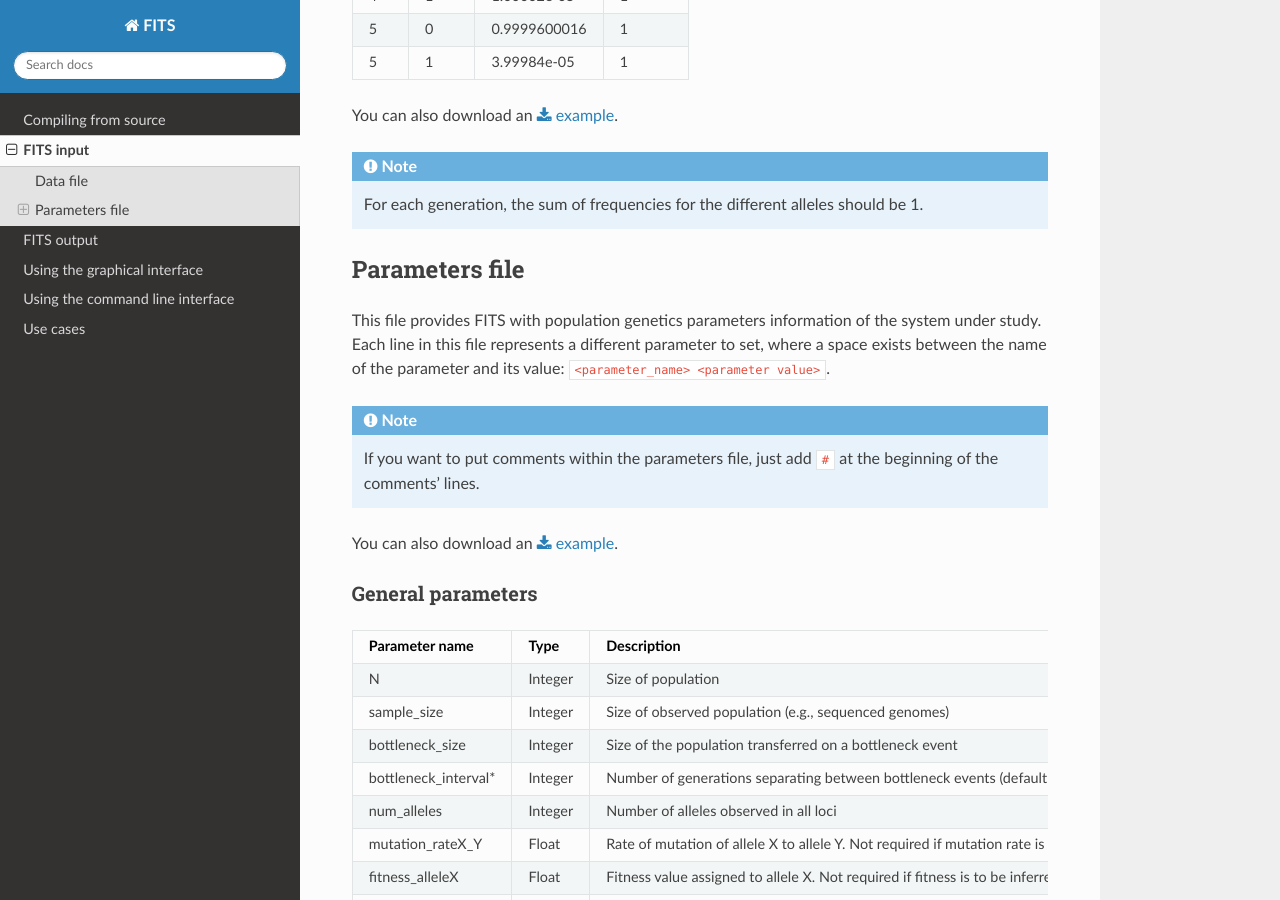
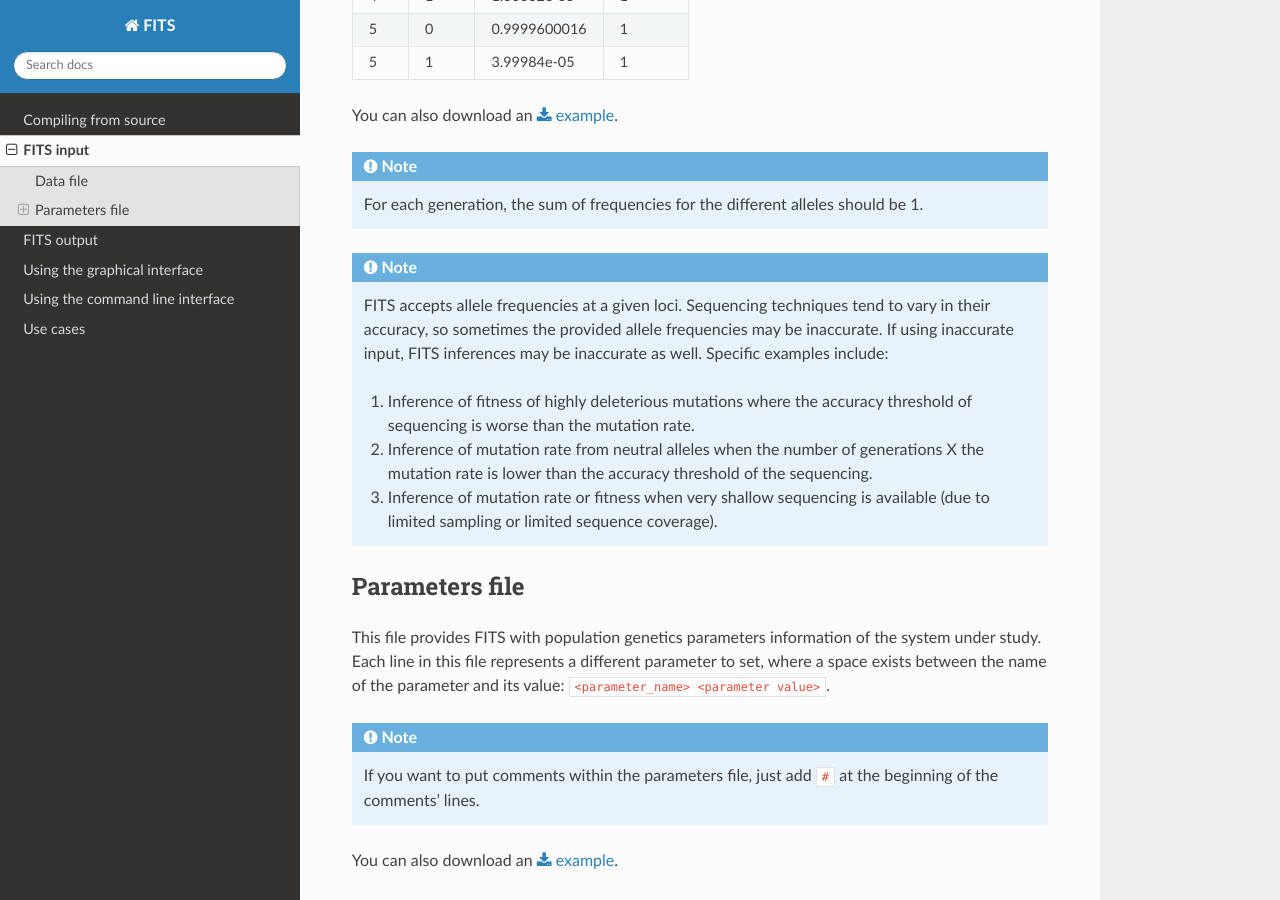
Before and after one commit to Stern-Lab/FITS, a Sphinx documentation site: the page built from docs/source/introduction.rst, in a window 1280 px wide and 900 px high, scrolled down 1078 px. Built offline with Sphinx 7.4.7 and the Read the Docs theme 2.0.0, drawn with Linux system fonts in a browser that asks for light colours; formulas are drawn with MathJax 3.

Commit message:
Update introduction.rst

```diff
--- a/docs/source/introduction.rst
+++ b/docs/source/introduction.rst
@@ -26,6 +26,14 @@ This file is expected to hold observed allele information from the system under
 You can also download an :download:`example <examples/data_file_example.txt>`.
 
 .. note:: For each generation, the sum of frequencies for the different alleles should be 1.
+
+.. note::
+
+	FITS accepts allele frequencies at a given loci. Sequencing techniques tend to vary in their accuracy, so sometimes the provided allele frequencies may be inaccurate. If using inaccurate input, FITS inferences may be inaccurate as well. Specific examples include:
+
+	#. Inference of fitness of highly deleterious mutations where the accuracy threshold of sequencing is worse than the mutation rate.
+	#. Inference of mutation rate from neutral alleles when the number of generations X the mutation rate is lower than the accuracy threshold of the sequencing.
+	#. Inference of mutation rate or fitness when very shallow sequencing is available (due to limited sampling or limited sequence coverage).
 
 .. _parameters_file:
 
```
